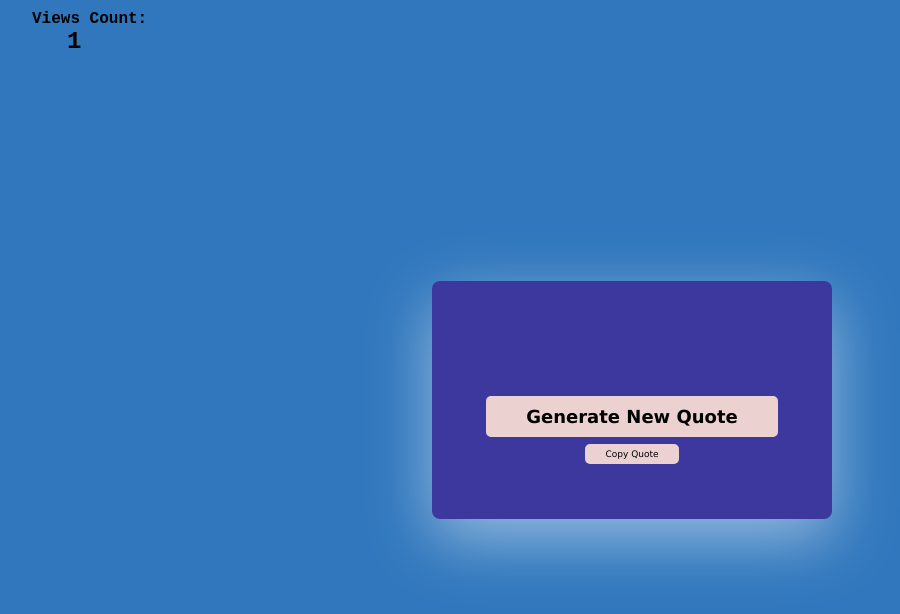
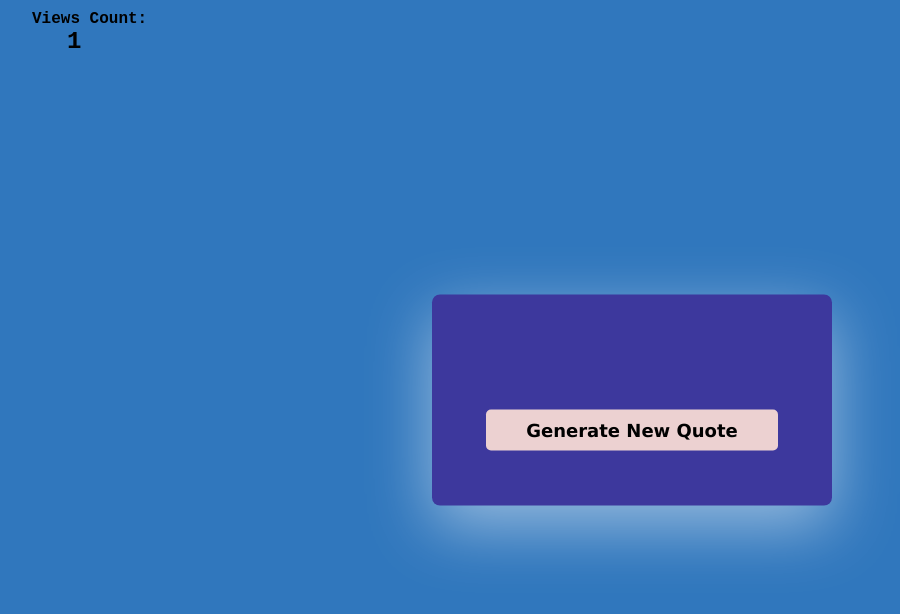
Before and after one commit to aashu-kattel/quote_generator, a plain HTML site: page index.html in a window 1280 px wide. Shown: the whole page, without its empty margins (8-908 px from the left). Drawn offline with Linux system fonts and the light colour scheme.

Commit message:
Update index.html

```diff
--- a/index.html
+++ b/index.html
@@ -13,9 +13,6 @@
         </p>
         <h3 id="author"></h3>
         <button id="btn">Generate New Quote</button>
-         <button id ='btn2'>
-          Copy Quote
-        </button>
       </div>
     </div>
     <p><h4>Views Count:</p></h4>
```
